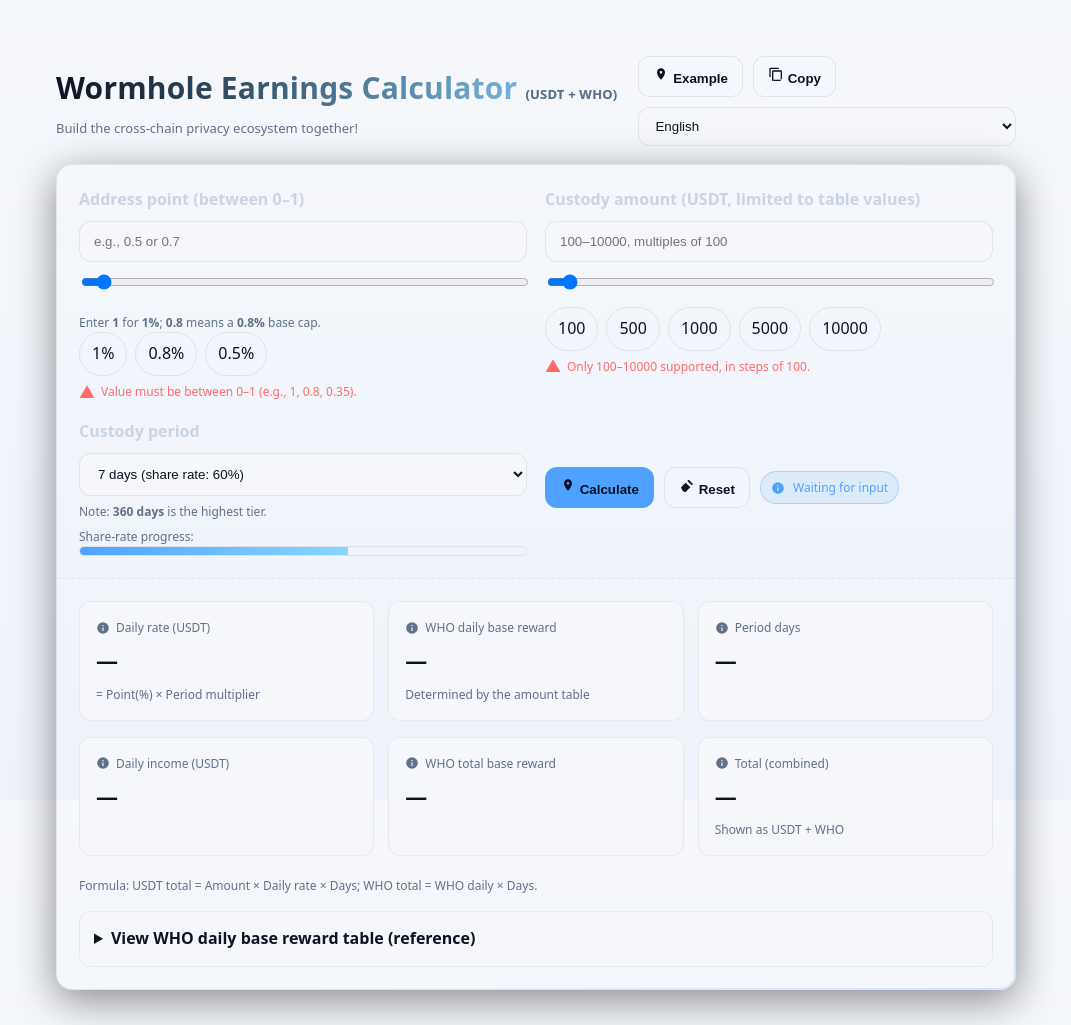
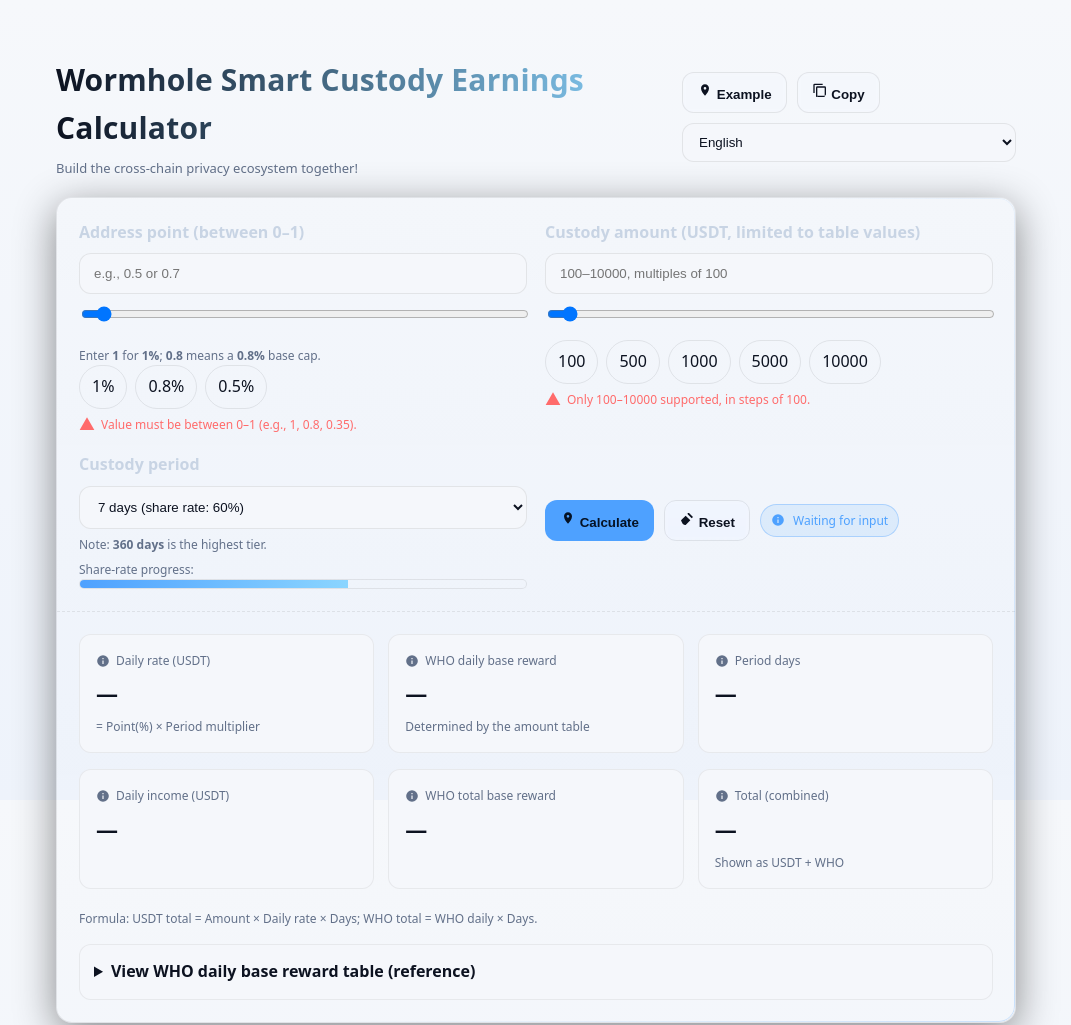
Before and after one commit to wormholepage/Earnings-Calculator, a plain HTML site: page index.html in a window 1280 px wide. Shown: the top 1025 px of the page, without its empty margins (104-1175 px from the left). Drawn offline with Linux system fonts and the light colour scheme.

Commit message:
Update index.html

```diff
--- a/index.html
+++ b/index.html
@@ -4,7 +4,7 @@
   <meta charset="UTF-8" />
   <meta name="viewport" content="width=device-width, initial-scale=1" />
   <meta name="theme-color" content="#0b1220" />
-  <title>Wormhole 智能托管收益计算器（USDT + WHO）· 美化版</title>
+  <title>Wormhole 智能托管收益计算器</title>
   <style>
     /* =============== CSS 变量 & 主题 =============== */
     :root{
@@ -113,7 +113,7 @@
     <div class="header">
       <div>
         <!-- === 标题区改为可替换 === -->
-        <h1 class="title" id="appTitle">Wormhole 收益计算器 <span class="subtitle" id="appTitleSub">（USDT + WHO）</span></h1>
+        <h1 class="title" id="appTitle">Wormhole 智能托管收益计算器 <span class="subtitle" id="appTitleSub"></span></h1>
         <div class="subtitle" id="slogan">一起共筑跨链隐私生态！</div>
       </div>
       <div class="toolbar" role="toolbar" aria-label="快速操作">
@@ -421,7 +421,7 @@
 
     const I18N = {
       zh: {
-        app_title:'Wormhole 收益计算器', app_sub:'（USDT + WHO）', slogan:'一起共筑跨链隐私生态！',
+        app_title:'Wormhole 智能托管收益计算器', app_sub:'', slogan:'一起共筑跨链隐私生态！',
         btn_example:'示例', btn_copy:'复制结果', tip_example:'填入示例值', tip_copy:'复制结果到剪贴板',
         lbl_point:'地址点位（0–1 之间）',
         point_hint:'填 <strong>1</strong> 表示 <strong>1%</strong>；填 <strong>0.8</strong> 表示 <strong>0.8%</strong> 的基准上限。',
@@ -444,10 +444,10 @@
         unit_day:'天',
         copy_point:'点位', copy_amount:'金额', copy_period:'周期',
         toast_cleared:'已清空', toast_copied:'结果已复制', toast_copy_fail:'复制失败',
-        document_title:'Wormhole 智能托管收益计算器（USDT + WHO）· 美化版'
+        document_title:'Wormhole 智能托管收益计算器'
       },
       en: {
-        app_title:'Wormhole Earnings Calculator', app_sub:'(USDT + WHO)', slogan:'Build the cross-chain privacy ecosystem together!',
+        app_title:'Wormhole Smart Custody Earnings Calculator', app_sub:'', slogan:'Build the cross-chain privacy ecosystem together!',
         btn_example:'Example', btn_copy:'Copy',
         tip_example:'Fill with example values', tip_copy:'Copy results to clipboard',
         lbl_point:'Address point (between 0–1)',
@@ -470,10 +470,10 @@
         unit_day:'days',
         copy_point:'Point', copy_amount:'Amount', copy_period:'Period',
         toast_cleared:'Cleared', toast_copied:'Copied', toast_copy_fail:'Copy failed',
-        document_title:'Wormhole Earnings Calculator (USDT + WHO) · Polished'
+        document_title:'Wormhole Intelligent Custody Earnings Calculator'
       },
       th: {
-        app_title:'Wormhole ตัวคำนวณผลตอบแทน', app_sub:'(USDT + WHO)', slogan:'มาร่วมสร้างระบบนิเวศความเป็นส่วนตัวข้ามเชน!',
+        app_title:'Wormhole เครื่องคำนวณผลตอบแทนคัสโตดี้อัจฉริยะ', app_sub:'', slogan:'มาร่วมสร้างระบบนิเวศความเป็นส่วนตัวข้ามเชน!',
         btn_example:'ตัวอย่าง', btn_copy:'คัดลอก',
         tip_example:'กรอกค่าตัวอย่าง', tip_copy:'คัดลอกผลลัพธ์',
         lbl_point:'คะแนนที่อยู่ (ระหว่าง 0–1)',
@@ -496,10 +496,10 @@
         unit_day:'วัน',
         copy_point:'จุด', copy_amount:'จำนวนเงิน', copy_period:'ระยะเวลา',
         toast_cleared:'ล้างแล้ว', toast_copied:'คัดลอกแล้ว', toast_copy_fail:'คัดลอกล้มเหลว',
-        document_title:'Wormhole ตัวคำนวณผลตอบแทน (USDT + WHO)'
+        document_title:'Wormhole เครื่องคำนวณผลตอบแทนคัสโตดี้อัจฉริยะ'
       },
       vi: {
-        app_title:'Máy tính lợi nhuận Wormhole', app_sub:'(USDT + WHO)', slogan:'Cùng xây dựng hệ sinh thái quyền riêng tư cross-chain!',
+        app_title:'Máy tính lợi nhuận lưu ký thông minh Wormhole', app_sub:'', slogan:'Cùng xây dựng hệ sinh thái quyền riêng tư cross-chain!',
         btn_example:'Ví dụ', btn_copy:'Sao chép',
         tip_example:'Điền giá trị ví dụ', tip_copy:'Sao chép kết quả',
         lbl_point:'Điểm địa chỉ (0–1)',
@@ -522,10 +522,10 @@
         unit_day:'ngày',
         copy_point:'Điểm', copy_amount:'Số tiền', copy_period:'Chu kỳ',
         toast_cleared:'Đã xoá', toast_copied:'Đã sao chép', toast_copy_fail:'Sao chép lỗi',
-        document_title:'Máy tính lợi nhuận Wormhole (USDT + WHO)'
+        document_title:'Máy tính lợi nhuận lưu ký thông minh Wormhole'
       },
       id: {
-        app_title:'Kalkulator Hasil Wormhole', app_sub:'(USDT + WHO)', slogan:'Bangun ekosistem privasi lintas-rantai bersama!',
+        app_title:'Kalkulator Hasil Kustodi Cerdas Wormhole', app_sub:'', slogan:'Bangun ekosistem privasi lintas-rantai bersama!',
         btn_example:'Contoh', btn_copy:'Salin',
         tip_example:'Isi nilai contoh', tip_copy:'Salin hasil',
         lbl_point:'Titik alamat (antara 0–1)',
@@ -548,10 +548,10 @@
         unit_day:'hari',
         copy_point:'Poin', copy_amount:'Jumlah', copy_period:'Periode',
         toast_cleared:'Direset', toast_copied:'Disalin', toast_copy_fail:'Gagal menyalin',
-        document_title:'Kalkulator Hasil Wormhole (USDT + WHO)'
+        document_title:'Kalkulator Hasil Kustodi Cerdas Wormhole'
       },
       ja: {
-        app_title:'Wormhole 収益計算機', app_sub:'(USDT + WHO)', slogan:'クロスチェーンのプライバシーエコシステムを共に！',
+        app_title:'Wormhole スマートカストディ収益計算機', app_sub:'', slogan:'クロスチェーンのプライバシーエコシステムを共に！',
         btn_example:'サンプル', btn_copy:'結果をコピー',
         tip_example:'サンプル値を入力', tip_copy:'結果をクリップボードへ',
         lbl_point:'アドレスポイント（0～1 の間）',
@@ -574,10 +574,10 @@
         unit_day:'日',
         copy_point:'ポイント', copy_amount:'金額', copy_period:'期間',
         toast_cleared:'クリアしました', toast_copied:'コピーしました', toast_copy_fail:'コピー失敗',
-        document_title:'Wormhole 収益計算機 (USDT + WHO)'
+        document_title:'Wormhole スマートカストディ収益計算機'
       },
       ko: {
-        app_title:'Wormhole 수익 계산기', app_sub:'(USDT + WHO)', slogan:'크로스체인 프라이버시 생태계를 함께 구축해요!',
+        app_title:'Wormhole 지능형 커스터디 수익 계산기', app_sub:'', slogan:'크로스체인 프라이버시 생태계를 함께 구축해요!',
         btn_example:'예시', btn_copy:'결과 복사',
         tip_example:'예시 값 입력', tip_copy:'결과를 클립보드로 복사',
         lbl_point:'주소 포인트 (0–1 사이)',
@@ -600,7 +600,7 @@
         unit_day:'일',
         copy_point:'포인트', copy_amount:'금액', copy_period:'기간',
         toast_cleared:'초기화됨', toast_copied:'복사됨', toast_copy_fail:'복사 실패',
-        document_title:'Wormhole 수익 계산기 (USDT + WHO)'
+        document_title:'Wormhole 지능형 커스터디 수익 계산기'
       }
     };
 
@@ -618,6 +618,9 @@
 
       // 标题 & slogan
       $('#appTitle').innerHTML = `${t('app_title')} <span class="subtitle" id="appTitleSub">${t('app_sub')}</span>`;
+      const sub = document.getElementById('appTitleSub'); // 空副标题则隐藏
+      sub.style.display = sub.textContent.trim() ? '' : 'none';
+
       $('#slogan').textContent = t('slogan');
 
       // 工具栏按钮
```
